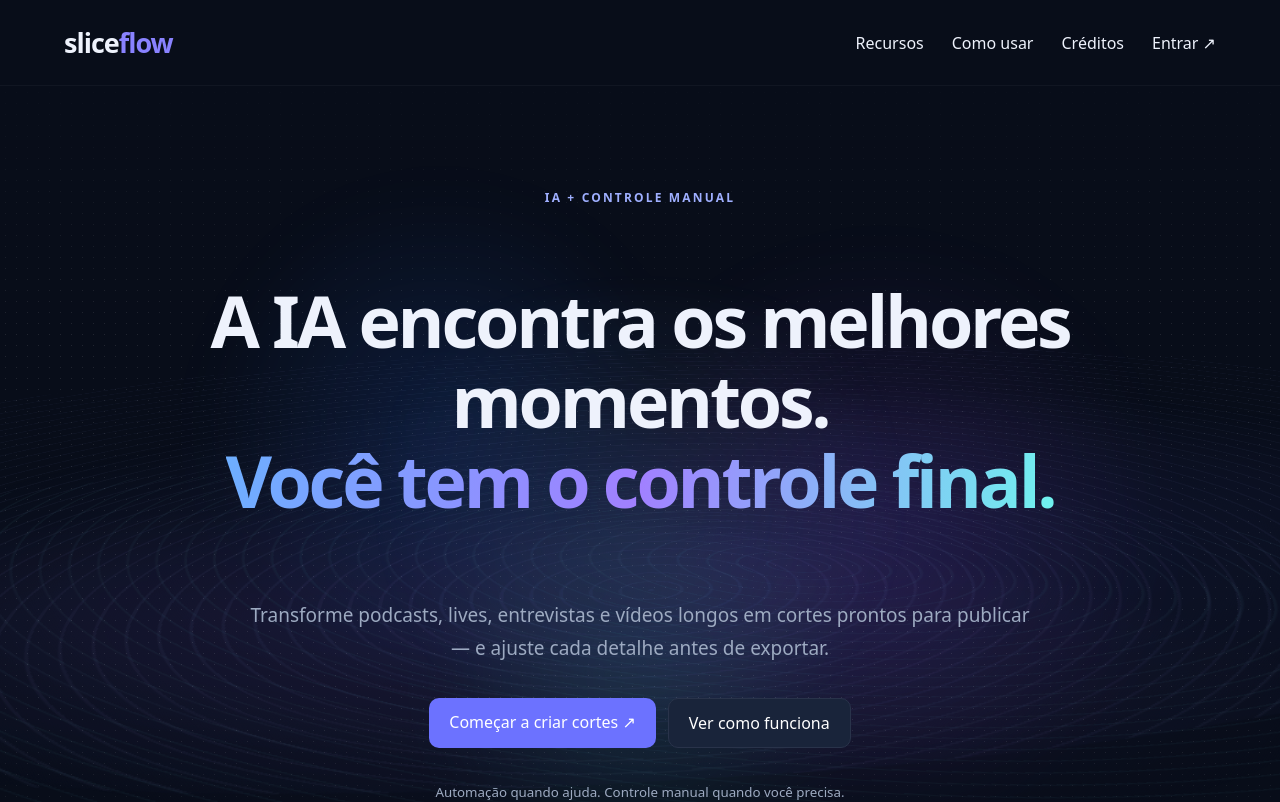
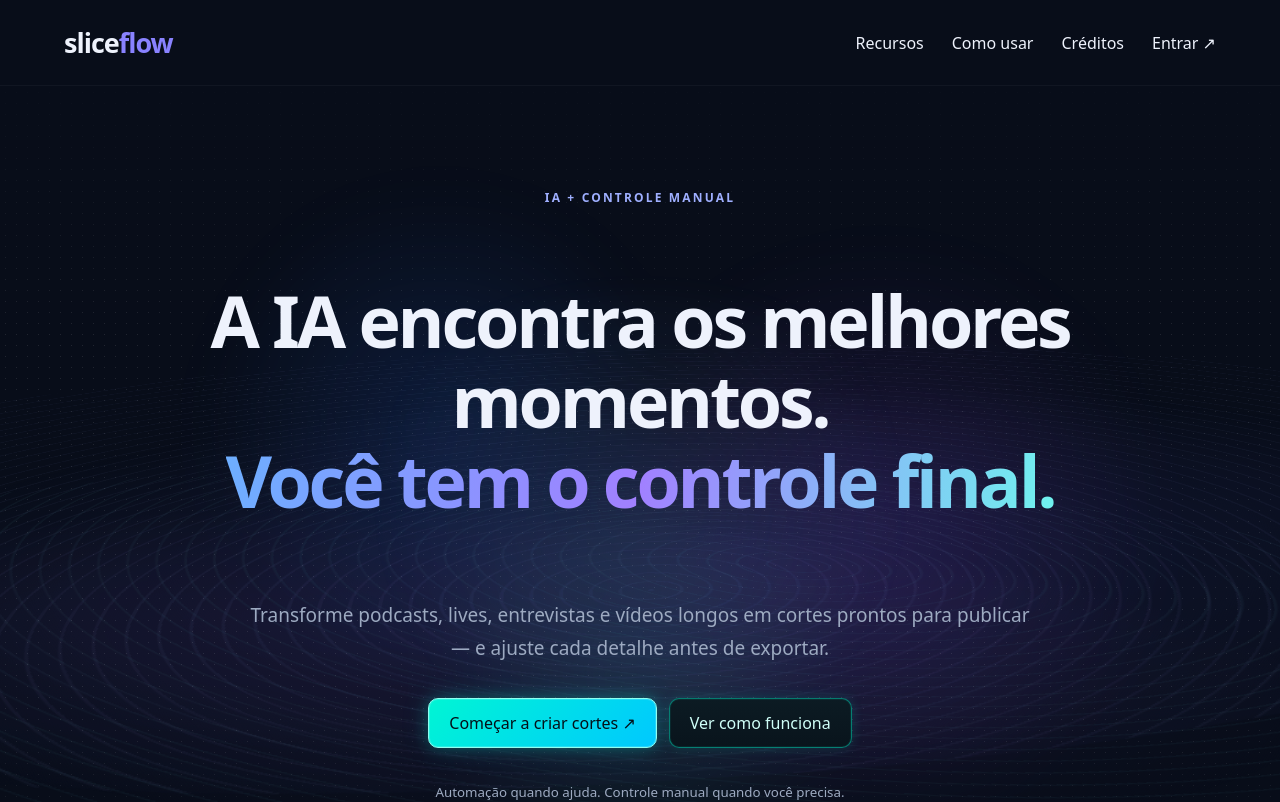
Before and after one commit to DiegoMatheusS/CortesIA, a Next.js app in the folder cortes-ia-web/: page / in a window 1280 px wide. Shown: the top 802 px of the page. Built offline with nearby package versions, Linux system fonts and the light colour scheme.

Commit message:
style(web): replace lilac buttons with neon cyan system

```diff
--- a/cortes-ia-web/src/app/style.css
+++ b/cortes-ia-web/src/app/style.css
@@ -678,3 +678,91 @@ html{scroll-behavior:smooth}
  .segment-editor-row{padding:9px}
  .editor-preset-grid,.editor-mood-grid{grid-template-columns:repeat(2,minmax(0,1fr))}
 }
+
+
+/* Neon button system */
+:root{
+ --neon:#00f5d4;
+ --neon-2:#00c8ff;
+ --neon-soft:#8fffee;
+ --neon-ink:#041018;
+}
+button,.button{
+ background:linear-gradient(135deg,var(--neon),var(--neon-2));
+ color:var(--neon-ink);
+ border:1px solid #8efff0;
+ box-shadow:
+  0 0 0 1px #ffffff26 inset,
+  0 0 16px #00f5d43d,
+  0 0 30px #00c8ff1f;
+ text-shadow:none;
+ transition:transform .16s ease,filter .16s ease,box-shadow .16s ease,border-color .16s ease;
+}
+button:hover:not(:disabled),.button:hover{
+ text-decoration:none;
+ filter:brightness(1.08) saturate(1.08);
+ transform:translateY(-1px);
+ box-shadow:
+  0 0 0 1px #ffffff38 inset,
+  0 0 20px #00f5d46b,
+  0 0 42px #00c8ff33;
+}
+button:active:not(:disabled),.button:active{
+ transform:translateY(0) scale(.985);
+}
+.secondary{
+ background:linear-gradient(180deg,#0c1b23,#09141c);
+ color:#cffff8;
+ border:1px solid #00e7c77d;
+ box-shadow:
+  0 0 0 1px #00f5d414 inset,
+  0 0 12px #00f5d426;
+}
+.secondary:hover:not(:disabled){
+ border-color:#53ffe9;
+ color:#effffd;
+ box-shadow:
+  0 0 0 1px #00f5d426 inset,
+  0 0 18px #00f5d454,
+  0 0 30px #00c8ff24;
+}
+.reframe-actions button.active,
+.editor-preset-grid button.active,
+.editor-mood-grid button.active{
+ background:linear-gradient(135deg,#00f5d4,#00bfff);
+ color:#041018;
+ border-color:#8efff0;
+ box-shadow:0 0 18px #00f5d465,0 0 32px #00c8ff2e;
+}
+.notification-bell-button{
+ background:linear-gradient(180deg,#0d1c24,#09141b);
+ color:#bafff5;
+ border:1px solid #00e8c96b;
+}
+.notification-bell-button>b{
+ background:#00f5d4;
+ color:#041018;
+ box-shadow:0 0 14px #00f5d47a;
+}
+.auth-gate-close{
+ background:#0b1820;
+ color:#cffff8;
+ border:1px solid #00e7c76b;
+}
+.danger{
+ background:linear-gradient(135deg,#8b2038,#c73b57);
+ color:#fff;
+ border:1px solid #ef6f86;
+ box-shadow:0 0 14px #d6345552;
+}
+.danger:hover:not(:disabled){
+ box-shadow:0 0 18px #e9456366,0 0 30px #b51f4133;
+}
+button:focus-visible,.button:focus-visible{
+ outline:2px solid #9ffff1;
+ outline-offset:3px;
+ box-shadow:0 0 0 3px #00f5d426,0 0 24px #00f5d45c;
+}
+@media(prefers-reduced-motion:reduce){
+ button,.button{transition:none}
+}
```
